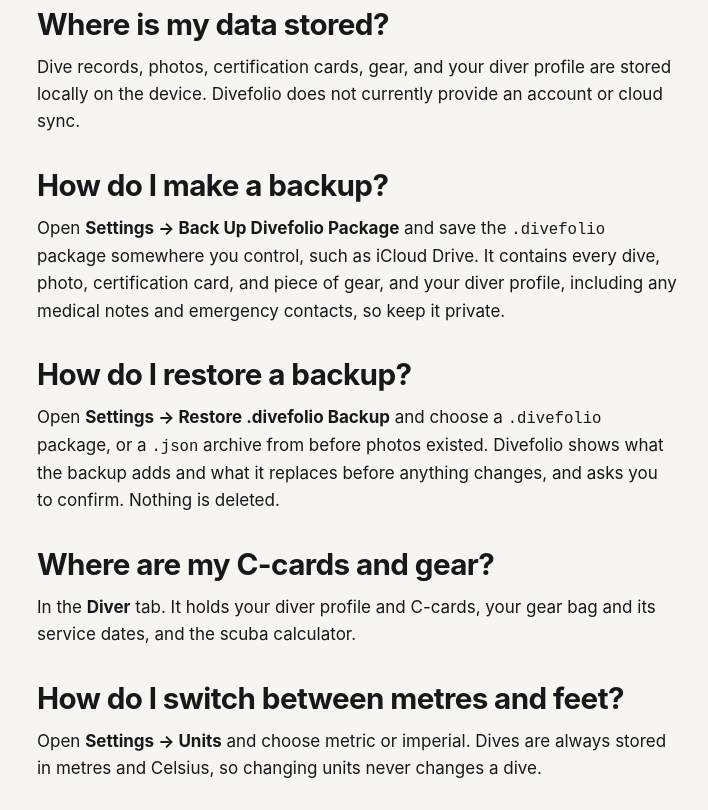
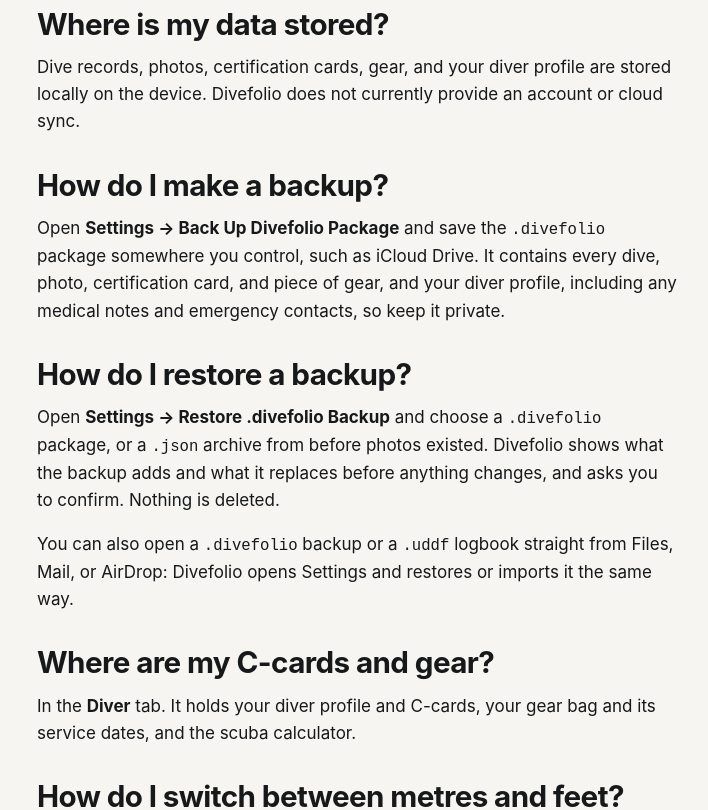
Before and after one commit to daniel-volpin/daniel-volpin.github.io, a plain HTML site: page divefolio/support/index.html in a window 1280 px wide. Shown: the part 288-1098 px from the top of the page, without its empty margins (91-799 px from the left). Drawn offline with Linux system fonts and the light colour scheme.

Commit message:
docs: say Divefolio opens backups and UDDF logbooks from Files, Mail, and AirDrop (#5)
Co-authored-by: Claude <noreply@anthropic.com>

```diff
--- a/divefolio/support/index.html
+++ b/divefolio/support/index.html
@@ -61,6 +61,11 @@
         replaces before anything changes, and asks you to confirm. Nothing is
         deleted.
       </p>
+      <p>
+        You can also open a <code>.divefolio</code> backup or a
+        <code>.uddf</code> logbook straight from Files, Mail, or AirDrop:
+        Divefolio opens Settings and restores or imports it the same way.
+      </p>
 
       <h2>Where are my C-cards and gear?</h2>
       <p>
```
